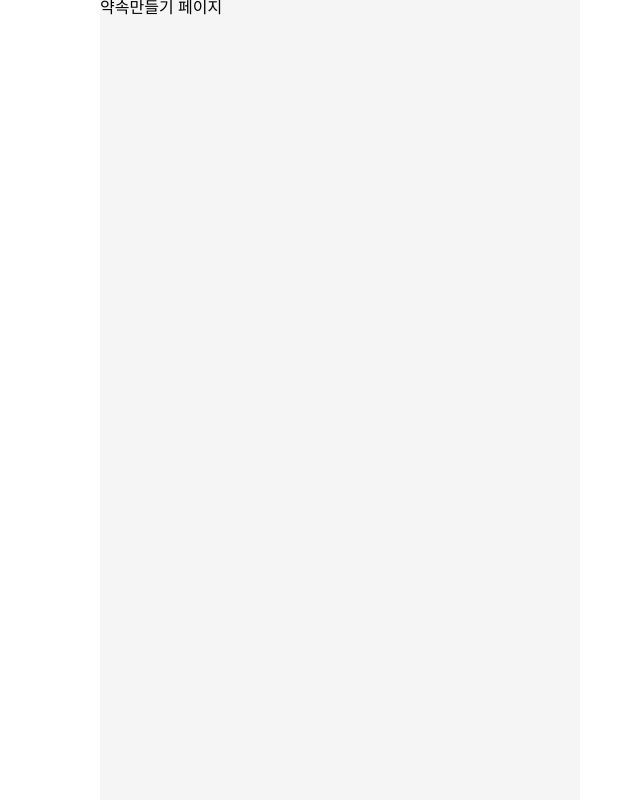
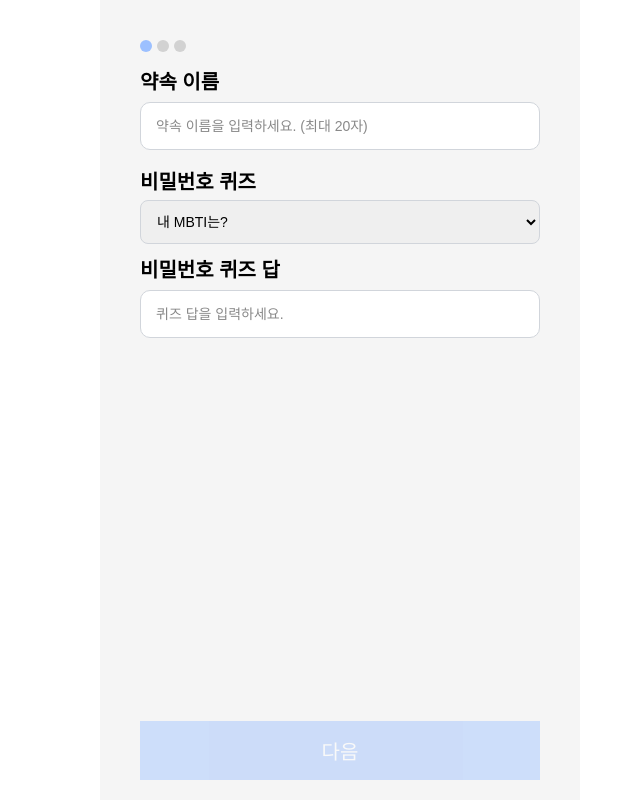
Before and after one commit to FRONT-END-BOOTCAMP-PLUS-3/moongchija, a Next.js app: page /user/appointments/create in a window 1280 px wide. Shown: the whole page, without its empty margins (300-940 px from the left). Built offline with nearby package versions, Linux system fonts and the light colour scheme; a web font is replaced by a local one.

Commit message:
[style] create 페이지 디자인부터 유효성 검사까지 완료

```diff
--- a/app/user/appointments/[id]/gallery/page.tsx
+++ b/app/user/appointments/[id]/gallery/page.tsx
@@ -8,7 +8,8 @@ import Modal from "@/components/modal/Modal";
 import Button from "@/components/button/Button";
 import Image from "next/image";
 import { MdClose } from "react-icons/md";
-import GalleryDetail from "../components/gallery/GalleryDetail/GalleryDetail";
+import GalleryDetail from "../components/gallery/galleryDetail/galleryDetail";
+
 
 const GalleryPage = () => {
   const [isModalOpen, setIsModalOpen] = useState(false);
--- /dev/null
+++ b/app/user/appointments/create/create.module.scss
@@ -0,0 +1,56 @@
+.container {
+  display: flex;
+  flex-direction: column;
+  align-items: center;
+  justify-content: space-between;
+  padding: 20px;
+  height: 100vh;
+}
+
+.mainBox {
+  width: 100%;
+  padding: 20px;
+
+  .indicatorWrapper {
+    padding-bottom: 20px;
+  }
+
+  label {
+    font-size: var(--font-size-md);
+    font-weight: bold;
+    margin-bottom: 8px;
+    display: block;
+  }
+
+  select,
+  input {
+    width: 100%;
+    padding: 12px;
+    margin-bottom: 16px;
+    font-size: 14px;
+    border: 1px solid #d1d5db;
+    border-radius: 8px;
+    outline: none;
+    transition: border-color 0.2s;
+
+    &:focus {
+      border-color: #2563eb;
+    }
+
+    &:disabled {
+      background-color: #f3f4f6;
+      cursor: not-allowed;
+    }
+  }
+
+  .errorMessage {
+    color: #ef4444; // 에러 메시지 색상 (빨간색)
+    font-size: 12px;
+    margin-top: -12px;
+    margin-bottom: 16px;
+  }
+
+  button {
+    margin-top: 20px;
+  }
+}
--- a/app/user/appointments/create/page.tsx
+++ b/app/user/appointments/create/page.tsx
@@ -1,5 +1,128 @@
+"use client";
+
+import styles from "./create.module.scss";
+import Button from "@/components/button/Button";
+import InputField from "@/components/input-filed/InputFiled";
+import { useState, useEffect } from "react";
+import CircleIndicator from "./components/CircleIndicator";
+
+const quizList = [
+  "내 MBTI는?",
+  "내가 평소에 싫다고 하는 사람은?",
+  "내가 어제 저녁에 먹은 음식은?",
+  "내가 직전에 쓰던 핸드폰은?",
+  "너의 이름은?",
+  "내가 사형수라면 마지막 식사는 뭘까?",
+  "햄최몇?",
+  "내가 갑자기 슈퍼 히어로가 된다면 내 초능력은 뭐일까?",
+  "너의 신발 사이즈는?",
+  "내가 좋아하는 동물은?",
+  "직접 입력하기",
+];
+
 const CreatePage = () => {
-  return <div> 약속만들기 페이지</div>;
+  const [name, setName] = useState<string>("");
+  const [quiz, setQuiz] = useState<string>("내 MBTI는?");
+  const [answer, setAnswer] = useState<string>("");
+  const [isCustomQuiz, setIsCustomQuiz] = useState<boolean>(false);
+
+  const [nameError, setNameError] = useState<string>("");
+  const [quizError, setQuizError] = useState<string>("");
+  const [answerError, setAnswerError] = useState<string>("");
+  const [isButtonActive, setIsButtonActive] = useState<boolean>(false);
+
+  const handleQuizChange = (e: React.ChangeEvent<HTMLSelectElement>) => {
+    const selectedValue = e.target.value;
+    setQuiz(selectedValue);
+    setIsCustomQuiz(selectedValue === "직접 입력하기");
+
+    if (selectedValue !== "직접 입력하기") {
+      setQuiz(selectedValue);
+    } else {
+      setQuiz("");
+    }
+  };
+
+  const handleNameChange = (e: React.ChangeEvent<HTMLInputElement>) => {
+    const value = e.target.value;
+    if (value.length > 20) {
+      setNameError("약속 이름은 최대 20자까지 입력 가능합니다.");
+    } else {
+      setNameError("");
+    }
+    setName(value);
+  };
+
+  const handleNextButton = () => {
+    console.log("다음");
+  };
+
+  useEffect(() => {
+    // 모든 필드가 유효한지 확인하여 버튼 활성화 상태 설정
+    const isFormValid =
+      name.trim().length > 0 &&
+      nameError === "" &&
+      quiz.trim().length > 0 &&
+      answer.trim().length > 0;
+    setIsButtonActive(isFormValid);
+  }, [name, quiz, answer, nameError]);
+
+  return (
+    <div className={styles.container}>
+      <section className={styles.mainBox}>
+        <div className={styles.indicatorWrapper}>
+          <CircleIndicator total={3} activeIndex={0} />
+        </div>
+
+        <InputField
+          label="약속 이름"
+          placeholder="약속 이름을 입력하세요. (최대 20자)"
+          value={name}
+          onChange={handleNameChange}
+          error={nameError}
+        />
+
+        <label htmlFor="quiz-select">비밀번호 퀴즈</label>
+        <select
+          id="quiz-select"
+          value={isCustomQuiz ? "직접 입력하기" : quiz}
+          onChange={handleQuizChange}
+        >
+          {quizList.map((option) => (
+            <option key={option} value={option}>
+              {option}
+            </option>
+          ))}
+        </select>
+
+        {isCustomQuiz && (
+          <input
+            type="text"
+            value={quiz}
+            onChange={(e) => setQuiz(e.target.value)}
+            placeholder="퀴즈를 입력하세요."
+          />
+        )}
+
+        {quizError && <p className={styles.errorMessage}>{quizError}</p>}
+
+        <InputField
+          label="비밀번호 퀴즈 답"
+          placeholder="퀴즈 답을 입력하세요."
+          value={answer}
+          onChange={(e) => setAnswer(e.target.value)}
+          error={answerError}
+        />
+      </section>
+
+      <Button
+        size="lg"
+        text="다음"
+        active={isButtonActive}
+        onClick={handleNextButton}
+      />
+    </div>
+  );
 };
 
 export default CreatePage;
--- a/app/user/appointments/page.tsx
+++ b/app/user/appointments/page.tsx
@@ -1,7 +1,7 @@
 "use client";
 
 import React, { useState } from "react";
-import styles from "./AppointmentsPage.module.scss";
+import styles from "./Appointments.module.scss";
 import { SlMagnifier } from "react-icons/sl";
 import TabMenu from "../../../components/tabMenu/TabMenu";
 import AppointmentList from "./components/AppointmentList";
```
Also changed, not shown: app/user/appointments/Appointments.module.scss (renamed from app/user/appointments/AppointmentsPage.module.scss).
